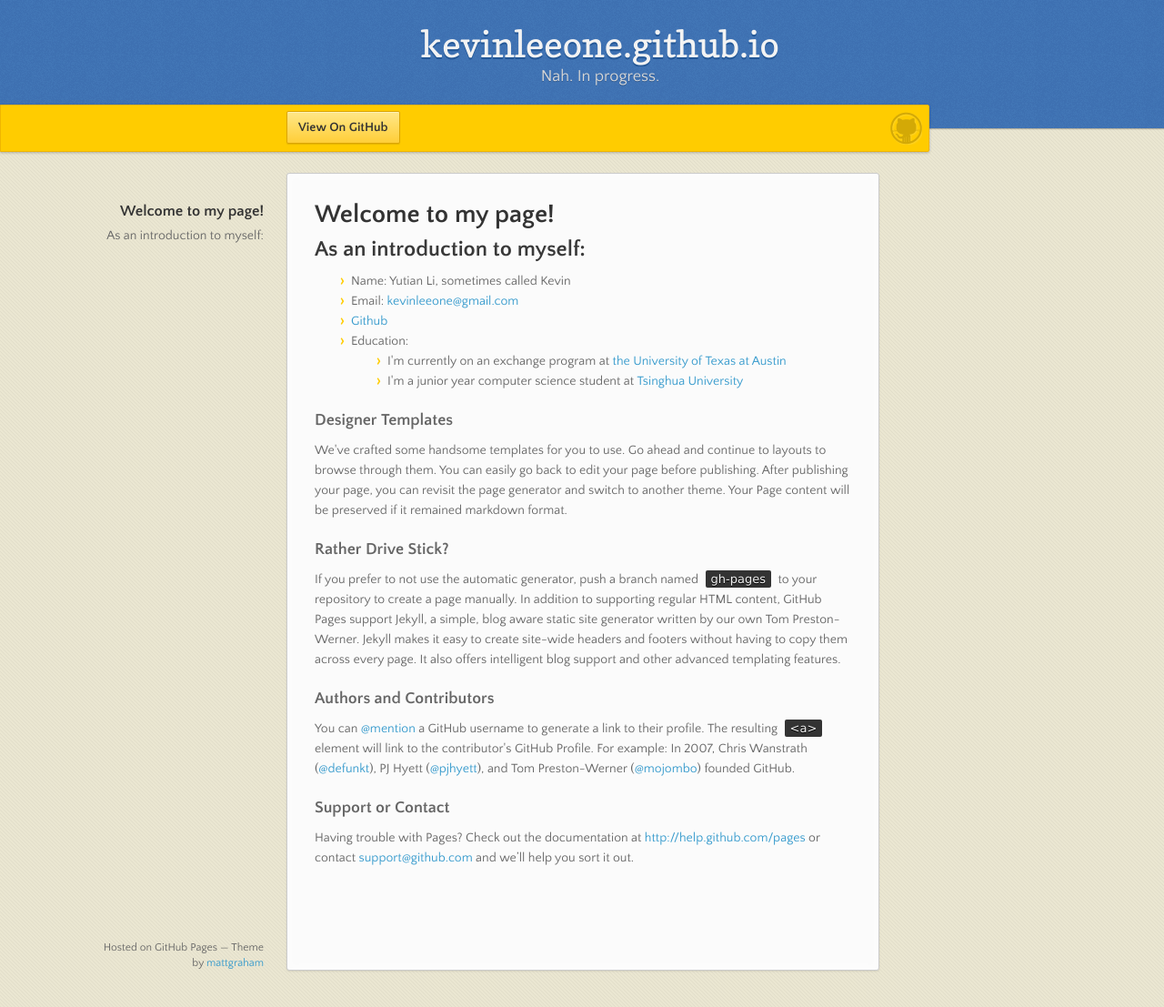
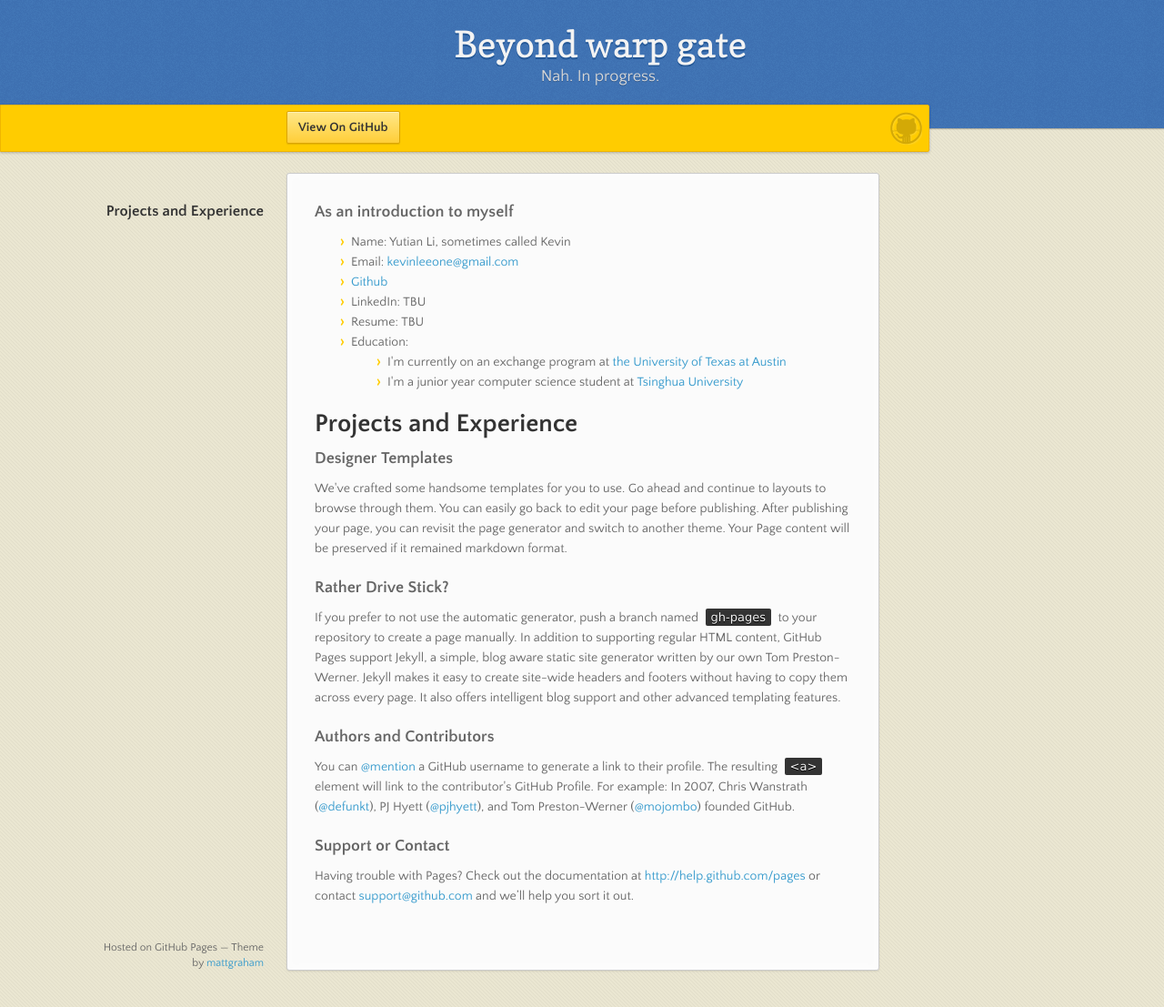
Before and after one commit to hotpxl/hotpxl.github.io, a Jekyll site: the page index.html, which Jekyll copies as it is, in a window 1280 px wide and 1107 px high. Shown: the whole window at 91% size. Built offline with Jekyll 4.4.1, drawn with Linux system fonts in a browser that asks for light colours; nearby versions of some CDN libraries; Markdown is read by kramdown in place of the engine named in the settings.

Commit message:
Replace master branch with page content via GitHub

```diff
--- a/index.html
+++ b/index.html
@@ -3,7 +3,7 @@
   <head>
     <meta charset="utf-8">
     <meta http-equiv="X-UA-Compatible" content="chrome=1">
-    <title>kevinleeone.github.io by kevinleeone</title>
+    <title>Beyond warp gate by kevinleeone</title>
     <link rel="stylesheet" href="stylesheets/styles.css">
     <link rel="stylesheet" href="stylesheets/pygment_trac.css">
     <script src="https://ajax.googleapis.com/ajax/libs/jquery/1.7.1/jquery.min.js"></script>
@@ -17,7 +17,7 @@
   <body>
 
       <header>
-        <h1>kevinleeone.github.io</h1>
+        <h1>Beyond warp gate</h1>
         <p>Nah. In progress.</p>
       </header>
 
@@ -32,17 +32,16 @@
         <ul></ul>
       </nav>
       <section>
-        <h1>
-<a name="welcome-to-my-page" class="anchor" href="#welcome-to-my-page"><span class="octicon octicon-link"></span></a>Welcome to my page!</h1>
-
-<h2>
-<a name="as-an-introduction-to-myself" class="anchor" href="#as-an-introduction-to-myself"><span class="octicon octicon-link"></span></a>As an introduction to myself:</h2>
+        <h3>
+<a name="as-an-introduction-to-myself" class="anchor" href="#as-an-introduction-to-myself"><span class="octicon octicon-link"></span></a>As an introduction to myself</h3>
 
 <ul>
 <li>Name: Yutian Li, sometimes called Kevin</li>
 <li>Email: <a href="mailto:kevinleeone@gmail.com">kevinleeone@gmail.com</a>
 </li>
 <li><a href="https://github.com/kevinleeone">Github</a></li>
+<li>LinkedIn: TBU</li>
+<li>Resume: TBU</li>
 <li>Education:
 
 <ul>
@@ -52,7 +51,10 @@
 </li>
 </ul>
 </li>
-</ul><h3>
+</ul><h1>
+<a name="projects-and-experience" class="anchor" href="#projects-and-experience"><span class="octicon octicon-link"></span></a>Projects and Experience</h1>
+
+<h3>
 <a name="designer-templates" class="anchor" href="#designer-templates"><span class="octicon octicon-link"></span></a>Designer Templates</h3>
 
 <p>We've crafted some handsome templates for you to use. Go ahead and continue to layouts to browse through them. You can easily go back to edit your page before publishing. After publishing your page, you can revisit the page generator and switch to another theme. Your Page content will be preserved if it remained markdown format.</p>
```
Also changed, not shown: params.json (+1 -1 lines).
